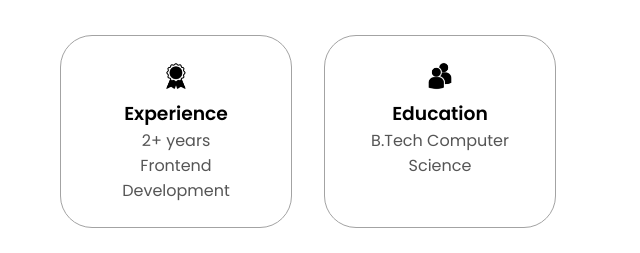
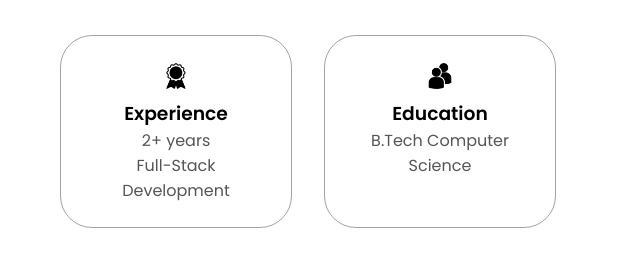
Before and after one commit to adityaranjan08/Portfolio-Website, a plain HTML site: page index.html in a window 1280 px wide. Shown: the part 1100-1353 px from the top of the page, 564-1204 px from the left. Drawn offline with Linux system fonts and the light colour scheme.

Commit message:
updated index.html

```diff
--- a/index.html
+++ b/index.html
@@ -91,7 +91,7 @@
                 class="icon"
               />
               <h3>Experience</h3>
-              <p>2+ years <br />Frontend Development</p>
+              <p>2+ years <br />Full-Stack Development</p>
             </div>
             <div class="details-container">
               <img
```
